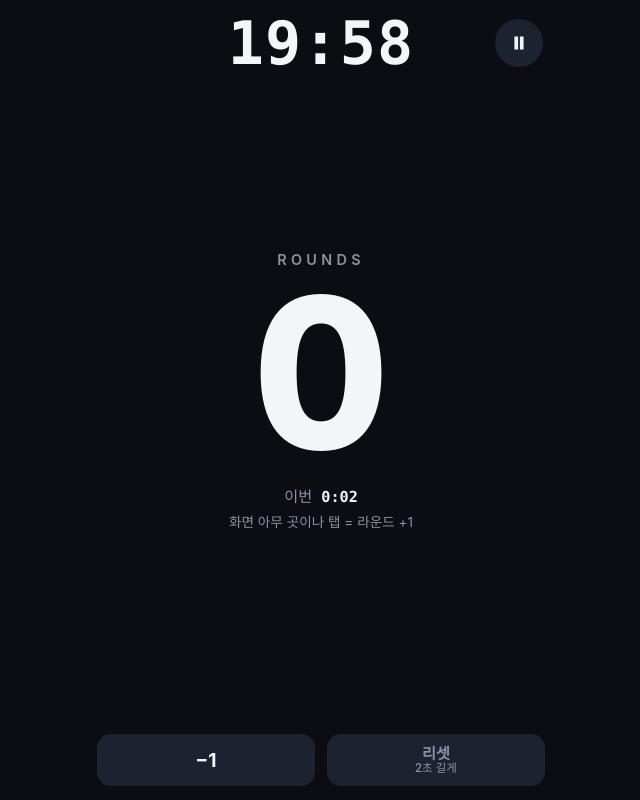
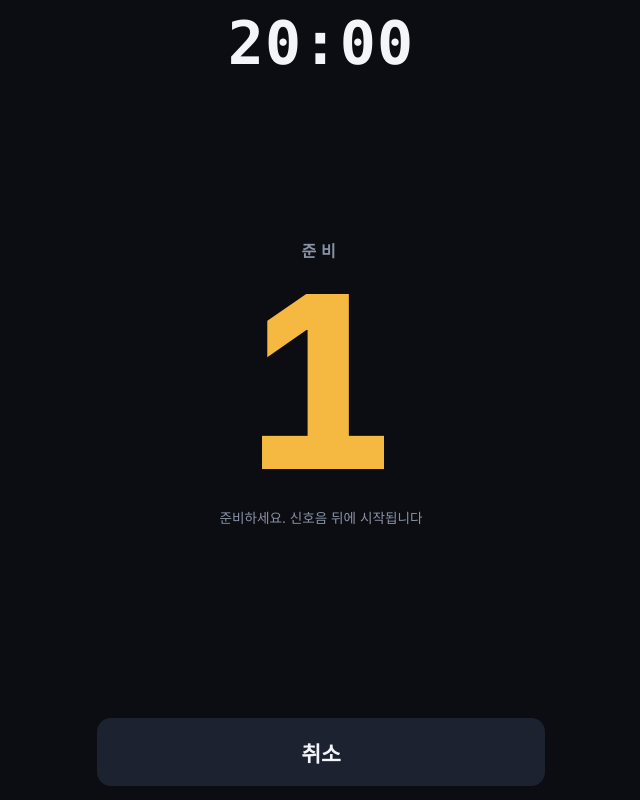
Before and after one commit to skyinthesea10/Code, a plain HTML site: page cindy/index.html in a window 1280 px wide. Both pictures are taken after a click on the button "시작". Shown: the whole page, without its empty margins (319-959 px from the left). Drawn offline with Linux system fonts and the light colour scheme.

Commit message:
Cindy: 3-2-1 countdown before the timer starts
Pressing start now shows a 3-second countdown with a beep per second,
then the timer and round counter begin together. Taps are ignored during
the countdown and the start button turns into a cancel button.

Co-Authored-By: Claude Fable 5.1 <noreply@anthropic.com>
Claude-Session: https://claude.ai/code/session_01UbjbcA2KSP5bWvhozcdRZ1

```diff
--- a/cindy/index.html
+++ b/cindy/index.html
@@ -140,6 +140,7 @@
       display: flex;
       flex-direction: column;
     }
+    body[data-state="countdown"] #mid,
     body[data-state="running"] #mid,
     body[data-state="paused"] #mid { overflow: hidden; touch-action: none; }
     main {
@@ -164,6 +165,22 @@
       transition: transform 0.08s ease;
     }
     #rounds.bump { transform: scale(1.06); }
+    #cdBox { display: none; flex-direction: column; align-items: center; }
+    #cdLabel { font-size: 1rem; letter-spacing: 0.3em; color: var(--muted); font-weight: 600; }
+    #cdNum {
+      font-size: min(clamp(140px, 50vw, 240px), 34vh);
+      font-weight: 800;
+      line-height: 1;
+      color: var(--amber);
+      font-variant-numeric: tabular-nums;
+    }
+    #cdNum.bump { animation: cdBump 0.35s ease-out; }
+    @keyframes cdBump { from { transform: scale(1.25); opacity: 0.6; } to { transform: scale(1); opacity: 1; } }
+    body[data-state="countdown"] #cdBox { display: flex; }
+    body[data-state="countdown"] .rounds-label,
+    body[data-state="countdown"] #rounds,
+    body[data-state="countdown"] #splitInfo { display: none; }
+    body[data-state="countdown"] #startBtn { background: var(--panel-2); color: var(--fg); }
     #splitInfo {
       margin-top: 6px;
       font-family: var(--mono);
@@ -461,6 +478,8 @@
     /* ---------- 상태별 표시 ---------- */
     /* 헤더 버튼은 visibility로 숨겨 3열 그리드가 무너지지 않게 한다 */
     body[data-state="idle"] #pauseBtn,
+    body[data-state="countdown"] #pauseBtn,
+    body[data-state="countdown"] #settingsBtn,
     body[data-state="running"] #settingsBtn,
     body[data-state="paused"] #settingsBtn,
     body[data-state="done"] #pauseBtn { visibility: hidden; pointer-events: none; }
@@ -470,6 +489,11 @@
     body[data-state="idle"] #resetBtn,
     body[data-state="idle"] #result { display: none; }
 
+    body[data-state="countdown"] #pausedBadge,
+    body[data-state="countdown"] #minusBtn,
+    body[data-state="countdown"] #resetBtn,
+    body[data-state="countdown"] #result,
+    body[data-state="countdown"] #history,
     body[data-state="running"] #pausedBadge,
     body[data-state="running"] #startBtn,
     body[data-state="running"] #result,
@@ -533,6 +557,7 @@
   <div id="mid" data-scroll>
   <main>
     <div id="pausedBadge">일시정지 · 탭 잠김</div>
+    <div id="cdBox" aria-live="assertive"><div id="cdLabel">준비</div><div id="cdNum">3</div></div>
     <div class="rounds-label">ROUNDS</div>
     <div id="rounds">0</div>
     <div id="splitInfo"></div>
@@ -629,6 +654,7 @@
       var historyEmpty = $('historyEmpty');
       var historyCount = $('historyCount');
       var splitInfoEl = $('splitInfo');
+      var cdNum = $('cdNum');
       var statsEl = $('stats');
       var splitsEl = $('splits');
 
@@ -638,12 +664,13 @@
       var KEY_PENDING = 'cindy-amrap-pending';   // 완료 후 아직 횟수를 적는 중인 기록 id
       var TAP_DEBOUNCE_MS = 300;
       var RESET_HOLD_MS = 2000;
+      var COUNTDOWN_MS = 3000;
       var TICK_MS = 50;
       var MAX_RECORDS = 500;
       var DONE_WAKE_GRACE_MS = 3 * 60 * 1000;
 
       // ---------- 상태 ----------
-      var state = 'idle';          // idle | running | paused | done
+      var state = 'idle';          // idle | countdown | running | paused | done
       var minutes = 20;
       var runMinutes = 20;         // 이번 운동에 실제 적용된 시간 (실행 중 설정이 바뀌어도 기록은 이 값)
       var totalMs = minutes * 60000;
@@ -662,6 +689,10 @@
       var savedNote = $('savedNote');
       var audioCtx = null;
       var cues = [];               // 오디오 클록에 미리 예약한 알림음 노드
+      var cdTimer = null;          // 시작 전 3·2·1 카운트다운
+      var cdEndAt = 0;
+      var cdNodes = [];
+      var cdLast = null;
       var pendingVibe = null;      // 화면이 숨겨진 상태에서 놓친 진동
       var records = [];
       var currentRecordId = null;
@@ -777,11 +808,15 @@
         body.setAttribute('data-state', next);
         pauseBtn.setAttribute('aria-label', next === 'paused' ? '재개' : '일시정지');
         resetLabel.textContent = (next === 'done') ? '새 운동' : '리셋';
+        startBtn.textContent = (next === 'countdown') ? '취소' : '시작';
         renderSplitInfo();
         switch (next) {
           case 'idle':
             hintEl.textContent = '시작을 누른 뒤 화면 아무 곳이나 탭하면 라운드가 올라갑니다';
             document.title = 'Cindy AMRAP';
+            break;
+          case 'countdown':
+            hintEl.textContent = '준비하세요. 신호음 뒤에 시작됩니다';
             break;
           case 'running':
             hintEl.textContent = '화면 아무 곳이나 탭 = 라운드 +1';
@@ -825,8 +860,57 @@
         if (tickId !== null) { clearInterval(tickId); tickId = null; }
       }
 
+      // 시작 버튼 → 3·2·1 카운트다운 → start()
+      function beginCountdown() {
+        if (state !== 'idle') return;
+        settingsEl.hidden = true;
+        var ctx = ensureAudio();
+        cdEndAt = Date.now() + COUNTDOWN_MS;
+        cdLast = null;
+        setState('countdown');
+        requestWakeLock();
+        cdNodes = [];
+        if (ctx) safe(function () {
+          var b = ctx.currentTime + 0.02;
+          cdNodes = [tone(ctx, b, 880, 0.12, 0.5), tone(ctx, b + 1, 880, 0.12, 0.5), tone(ctx, b + 2, 880, 0.12, 0.5)];
+          return cdNodes;
+        });
+        renderCountdown();
+        cdTimer = setInterval(renderCountdown, 50);
+      }
+      function renderCountdown() {
+        if (state !== 'countdown') return;
+        var left = cdEndAt - Date.now();
+        if (left <= 0) {
+          clearInterval(cdTimer); cdTimer = null;
+          cdNodes = [];
+          start();
+          return;
+        }
+        var n = Math.ceil(left / 1000);
+        if (n !== cdLast) {
+          cdLast = n;
+          cdNum.textContent = n;
+          cdNum.classList.remove('bump');
+          void cdNum.offsetWidth;
+          cdNum.classList.add('bump');
+          vibrate(30);
+        }
+      }
+      function cancelCountdown() {
+        if (state !== 'countdown') return;
+        if (cdTimer) { clearInterval(cdTimer); cdTimer = null; }
+        cdNodes.forEach(function (n) {
+          try { n.osc.stop(0); } catch (e) {}
+          try { n.g.disconnect(); } catch (e) {}
+        });
+        cdNodes = [];
+        setState('idle');
+        releaseWakeLock();
+      }
+
       function start() {
-        if (state !== 'idle') return;
+        if (state !== 'idle' && state !== 'countdown') return;
         settingsEl.hidden = true;
         ensureAudio();
         runMinutes = minutes;
@@ -949,7 +1033,10 @@
       }, { passive: true });
 
       // ---------- 버튼 ----------
-      startBtn.addEventListener('click', start);
+      startBtn.addEventListener('click', function () {
+        if (state === 'idle') beginCountdown();
+        else if (state === 'countdown') cancelCountdown();
+      });
       pauseBtn.addEventListener('click', function () {
         if (state === 'running') pause();
         else if (state === 'paused') resume();
@@ -1357,7 +1444,7 @@
         if (state === 'done') showResultCard();
       });
       window.addEventListener('beforeunload', function (e) {
-        if (state === 'running' || state === 'paused') { e.preventDefault(); e.returnValue = ''; }
+        if (state === 'running' || state === 'paused' || state === 'countdown') { e.preventDefault(); e.returnValue = ''; }
       });
       settingsEl.addEventListener('keydown', function (e) { if (e.key === 'Enter') { e.preventDefault(); closeSettings(); } });
 
@@ -1367,7 +1454,8 @@
         if (tag === 'INPUT') return;
         if (!settingsEl.hidden) return;
         if (e.code === 'Space') { e.preventDefault(); if (state === 'running') addRound(performance.now()); }
-        else if (e.key === 'Enter' && state === 'idle') start();
+        else if (e.key === 'Enter' && state === 'idle') beginCountdown();
+        else if (e.key === 'Escape' && state === 'countdown') cancelCountdown();
         else if (e.key === 'p' || e.key === 'P') pauseBtn.click();
         else if (e.key === 'Backspace') undoRound();
       });
```
Also changed, not shown: 1 other file.
